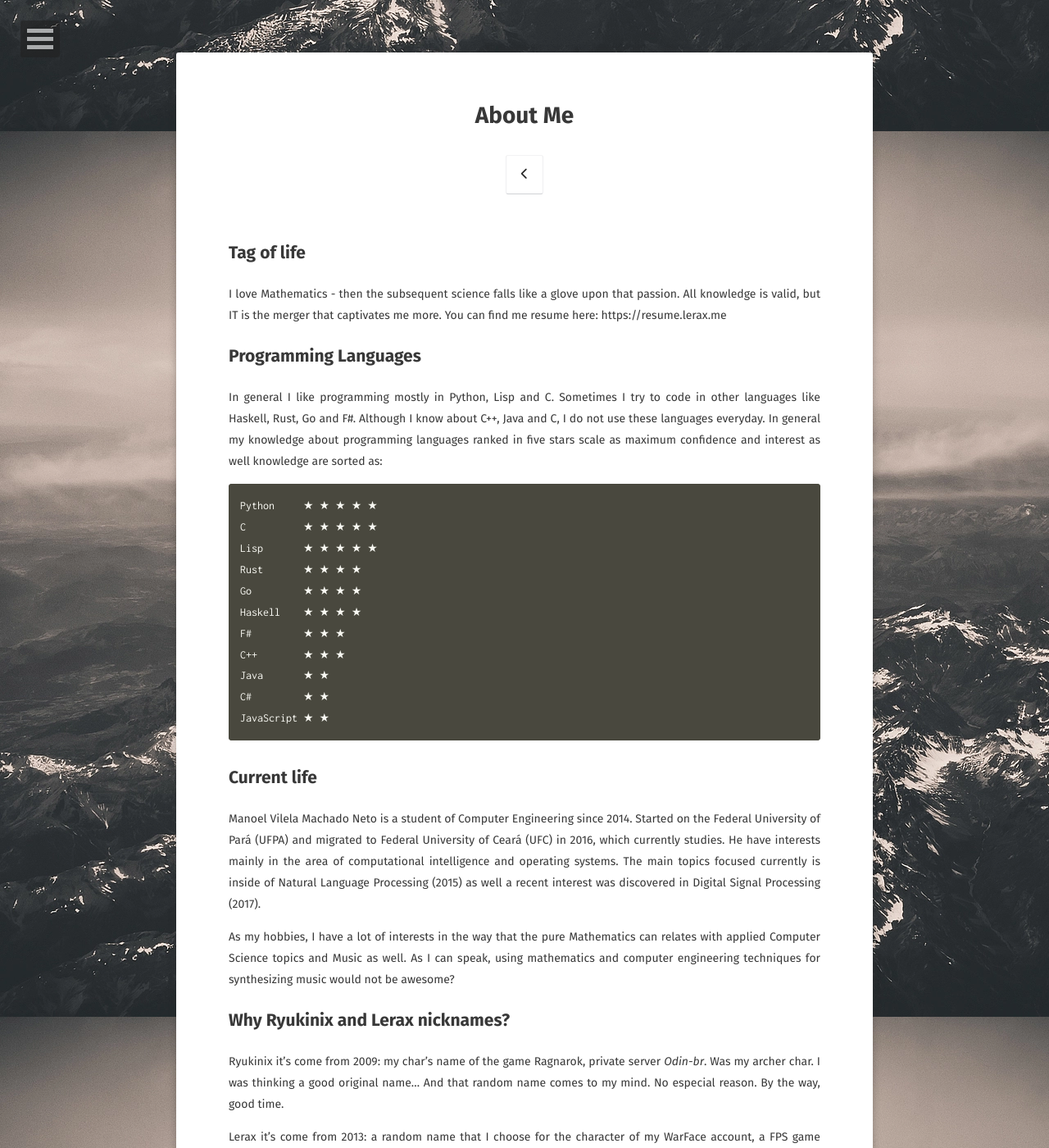
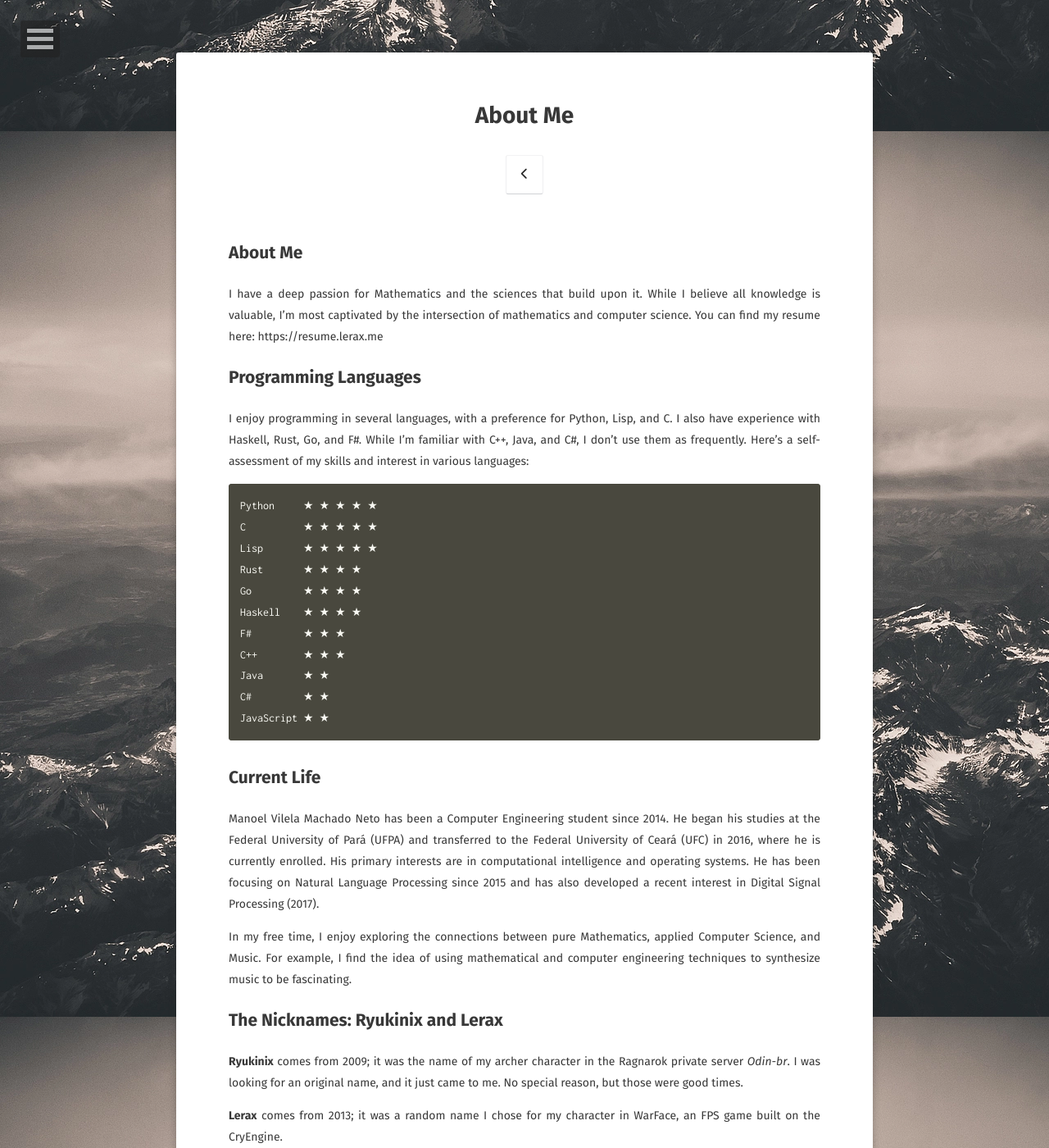
Before and after one commit to ryukinix/ryukinix.github.io, a Jekyll site: the page built from about/index.md, in a window 1280 px wide and 1400 px high. Shown: the whole window at 82% size. Built offline with Jekyll 4.4.1, drawn with Linux system fonts in a browser that asks for light colours; some of the changed text lies outside the part shown.

Commit message:
docs: update about page content

````diff
--- a/about/index.md
+++ b/about/index.md
@@ -5,19 +5,12 @@ tags: [about, bio]
 date: 2016-04-23
 ---
 
-## Tag of life
-I love Mathematics - then the subsequent science falls like a glove
-upon that passion. All knowledge is valid, but IT is the merger that
-captivates me more. You can find me resume here: https://resume.lerax.me
+## About Me
+I have a deep passion for Mathematics and the sciences that build upon it. While I believe all knowledge is valuable, I'm most captivated by the intersection of mathematics and computer science. You can find my resume here: https://resume.lerax.me
 
 ## Programming Languages
 
-In general I like programming mostly in Python, Lisp and C. Sometimes
-I try to code in other languages like Haskell, Rust, Go and F#.
-Although I know about C++, Java and C, I do not use these languages
-everyday. In general my knowledge about programming languages ranked
-in five stars scale as maximum confidence and interest as well knowledge are
-sorted as:
+I enjoy programming in several languages, with a preference for Python, Lisp, and C. I also have experience with Haskell, Rust, Go, and F#. While I'm familiar with C++, Java, and C#, I don't use them as frequently. Here's a self-assessment of my skills and interest in various languages:
 
 ``` markdown
 Python     ★ ★ ★ ★ ★
@@ -34,34 +27,20 @@ JavaScript ★ ★
 ```
 
 
-## Current life
+## Current Life
 
-Manoel Vilela Machado Neto is a student of Computer Engineering
-since 2014. Started on the Federal University of Pará (UFPA) and
-migrated to Federal University of Ceará (UFC) in 2016, which currently
-studies. He have interests mainly in the area of computational
-intelligence and operating systems. The main topics focused currently
-is inside of Natural Language Processing (2015) as well a recent interest was
-discovered in Digital Signal Processing (2017).
+Manoel Vilela Machado Neto has been a Computer Engineering student since 2014. He began his studies at the Federal University of Pará (UFPA) and transferred to the Federal University of Ceará (UFC) in 2016, where he is currently enrolled. His primary interests are in computational intelligence and operating systems. He has been focusing on Natural Language Processing since 2015 and has also developed a recent interest in Digital Signal Processing (2017).
 
-As my hobbies, I have a lot of interests in the way that the
-pure Mathematics can relates with applied Computer Science topics and
-Music as well. As I can speak, using mathematics and computer engineering
-techniques for synthesizing music would not be awesome?
+In my free time, I enjoy exploring the connections between pure Mathematics, applied Computer Science, and Music. For example, I find the idea of using mathematical and computer engineering techniques to synthesize music to be fascinating.
 
 
-## Why Ryukinix and Lerax nicknames?
+## The Nicknames: Ryukinix and Lerax
 
-Ryukinix it's come from 2009: my char's name of the game Ragnarok, private
-server *Odin-br*. Was my archer char. I was thinking a good original
-name... And that random name comes to my mind. No especial reason. By
-the way, good time.
+**Ryukinix** comes from 2009; it was the name of my archer character in the Ragnarok private server *Odin-br*. I was looking for an original name, and it just came to me. No special reason, but those were good times.
 
-Lerax it's come from 2013: a random name that I choose for the
-character of my WarFace account, a FPS game written on top of the
-CryEngine.
+**Lerax** comes from 2013; it was a random name I chose for my character in WarFace, an FPS game built on the CryEngine.
 
-Since these days, I've using the both nicknames on different situations.
+Since then, I've used both nicknames in different situations.
 
 
 ## Status of the last month
````
